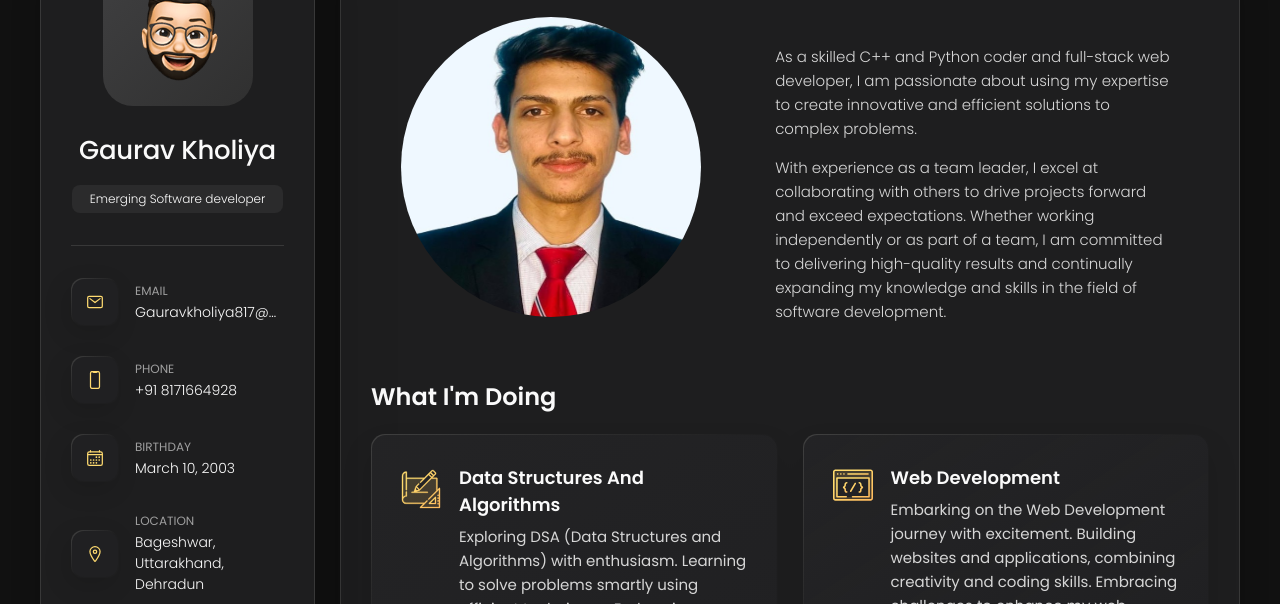
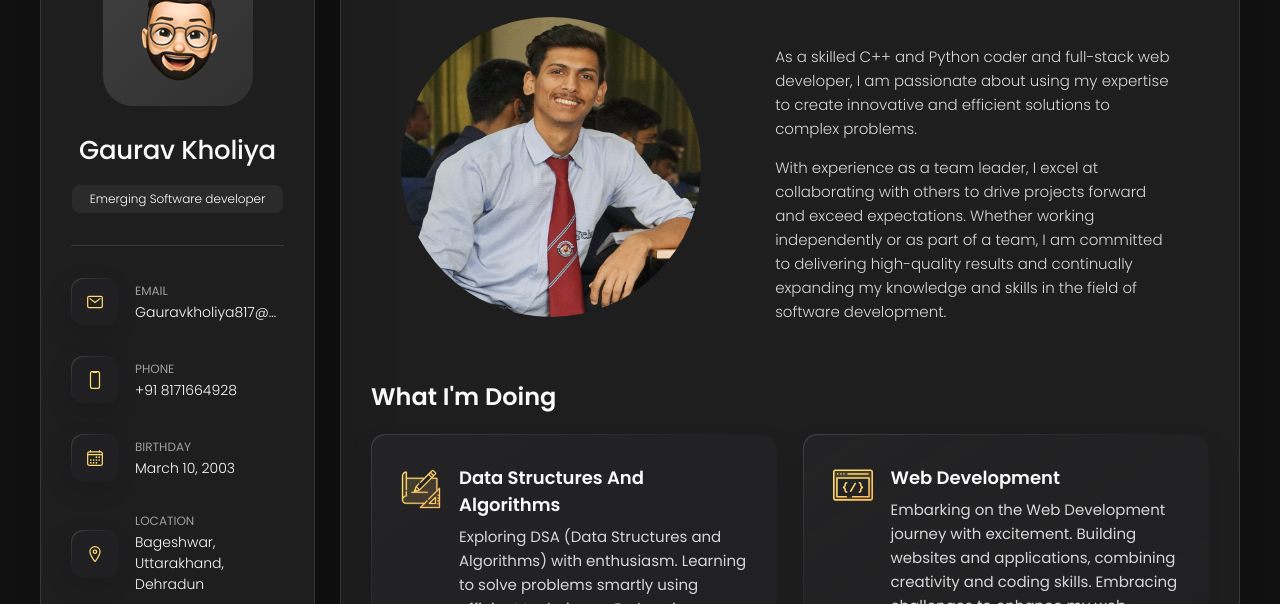
Before and after one commit to Gauravvkholiya/Gaurav-Portfolio, a plain HTML site: page index.html in a window 1280 px wide. Shown: the part 162-766 px from the top of the page. Drawn offline with nearby package versions, Linux system fonts and the light colour scheme.

Commit message:
Update index.html

```diff
--- a/index.html
+++ b/index.html
@@ -208,7 +208,7 @@
         <section class="about-text">
           <div class="Parent">
             <div class="child child1">
-              <img src="assets/images/Mine.jpg" style="width:300px; height:300px; border-radius: 50%; margin-left: 30px;" alt="gaurav">
+              <img src="assets/images/gaurav2.jpg" style="width:300px; height:300px; border-radius: 50%; margin-left: 30px;" alt="gaurav">
             </div>
             <div class="child">
               <p>
```
